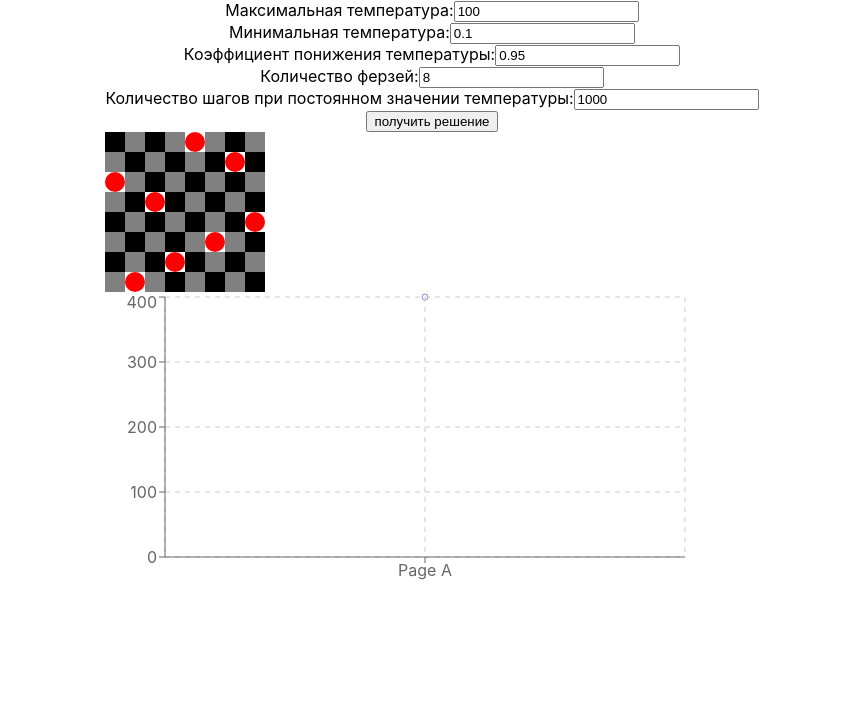
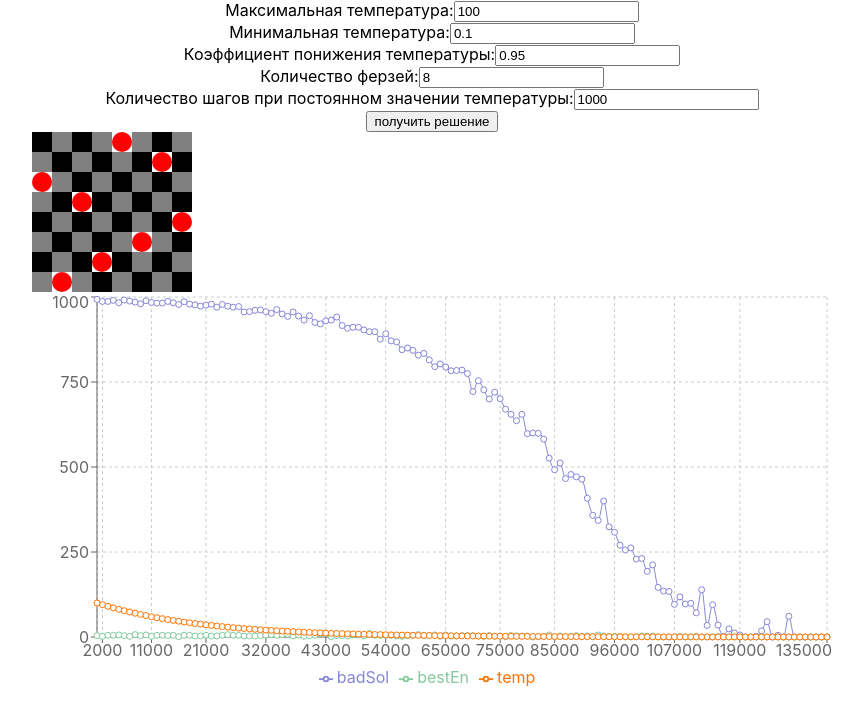
Before and after one commit to DaubiDaubi1247/ai2, a React (Create React App) app in the folder my-app/: page / in a window 1280 px wide. Both pictures are taken after a click on the button "получить решение". Shown: the top 726 px of the page, without its empty margins (208-1070 px from the left). Built offline with nearby package versions, Linux system fonts and the light colour scheme.

Commit message:
end dev charts

```diff
--- /dev/null
+++ b/my-app/src/common/queenSolver/QueenSolverStatisticConverter.ts
@@ -0,0 +1,23 @@
+import {QueenSolverStatistic} from "./queenSolverStatistic";
+
+export default class QueenSolverStatisticConverter  {
+    public static convertToChart(queenSOlverStatistic : QueenSolverStatistic | null) {
+
+        if (queenSOlverStatistic === null) {
+            return ;
+        }
+
+        const resDataForChart = [];
+
+        for (let i = 0; i < queenSOlverStatistic.iterations.length; i++) {
+            resDataForChart.push({
+                name : queenSOlverStatistic.iterations.at(i),
+                badSol : queenSOlverStatistic.countBadSolutionArr.at(i),
+                bestEn : queenSOlverStatistic.energyBestSolutionArr.at(i),
+                temp : queenSOlverStatistic.temperatureArr.at(i)
+            })
+        }
+
+        return resDataForChart;
+    }
+}
--- a/my-app/src/common/queenSolver/queenSolver.ts
+++ b/my-app/src/common/queenSolver/queenSolver.ts
@@ -16,12 +16,13 @@ export default class NQueensSolver {
         this.countStepsForStableTemperature = countStepsForStableTemperature;
     }
 
-    public solveNQueens(): number[] {
+    public solveNQueens(): QueenSolverStatistic {
 
         let solutionStatistic = new QueenSolverStatistic();
 
         this.queens = this.initialState();
         let currentEnergy = this.calculateEnergy(this.queens);
+        let iterations = 0;
 
         while (this.maxTemperature > this.minTemperature) {
 
@@ -43,13 +44,19 @@ export default class NQueensSolver {
                 }
 
             }
+
+            iterations += this.countStepsForStableTemperature;
+
             solutionStatistic.addCountBadSolution(countBadSolution);
             solutionStatistic.addEnergyBestSolution(bestEnergy);
             solutionStatistic.addTemperature(this.maxTemperature);
+            solutionStatistic.addIteration(iterations);
             this.maxTemperature *= this.coolingRate;
         }
 
-        return this.queens;
+        solutionStatistic.queens = this.queens;
+
+        return solutionStatistic;
     }
 
     private initialState(): number[] {
--- a/my-app/src/common/queenSolver/queenSolverStatistic.ts
+++ b/my-app/src/common/queenSolver/queenSolverStatistic.ts
@@ -1,31 +1,62 @@
 export class QueenSolverStatistic {
-    countBadSolutionArr : number[];
-    energyBestSolutionArr : number[];
-    temperatureArr : number[];
+    private _countBadSolutionArr : number[];
+    private _energyBestSolutionArr : number[];
+    private _temperatureArr : number[];
+    private _queens : number[];
+    private _iterations : number[];
+
+
+    get iterations(): number[] {
+        return this._iterations;
+    }
+
+    get countBadSolutionArr(): number[] {
+        return this._countBadSolutionArr;
+    }
+
+    get energyBestSolutionArr(): number[] {
+        return this._energyBestSolutionArr;
+    }
+
+    get temperatureArr(): number[] {
+        return this._temperatureArr;
+    }
+
+    get queens(): number[] {
+        return this._queens;
+    }
+
+    set queens(value: number[]) {
+        this._queens = value;
+    }
 
     constructor() {
-        this.countBadSolutionArr = []
-        this.energyBestSolutionArr = []
-        this.temperatureArr = []
+        this._countBadSolutionArr = []
+        this._energyBestSolutionArr = []
+        this._temperatureArr = []
+        this._queens = []
+        this._iterations = []
     }
-
-
     /**
      * addCountBadSolution
      */
     public addCountBadSolution(countBadSolution : number) : void {
-        this.countBadSolutionArr.push(countBadSolution);
+        this._countBadSolutionArr.push(countBadSolution);
+    }
+
+    public addIteration(iteration : number) : void {
+        this._iterations.push(iteration);
     }
 
     /**
      * energ
      */
     public addEnergyBestSolution(energyBestSolution : number) {
-        this.energyBestSolutionArr.push(energyBestSolution);
+        this._energyBestSolutionArr.push(energyBestSolution);
     }
 
     public addTemperature(temperature : number) {
-        this.temperatureArr.push(temperature);
+        this._temperatureArr.push(temperature);
     }
 
 }
--- a/my-app/src/components/main/Main.tsx
+++ b/my-app/src/components/main/Main.tsx
@@ -1,9 +1,8 @@
-import { FC, useEffect, useState } from "react";
-import ChessBoardHandler from "../../common/board/boardHandler";
+import { FC, useState } from "react";
 import style from "./style/board.module.css"
-import NQueensSolver from "../../common/queenSolver/queenSolver";
 import MainInputs from "./mainInputs/mainInputs";
 import MainChart from "./mainCharts/MainCharts";
+import {QueenSolverStatistic} from "../../common/queenSolver/queenSolverStatistic";
 
 interface MainProps {
 
@@ -13,15 +12,16 @@ const Main: FC<MainProps> = () => {
 
     const [board, setboard] = useState<React.ReactNode[]>([])
     const [chartIsVisible, setchartIsVisible] = useState(false)
+    const [queensSolverStatistic, setQueensSolverStatistic] = useState<QueenSolverStatistic | null>(null)
 
     return (
         <div>
-            <MainInputs setBoard={setboard} setChartIsVisible={setchartIsVisible} />
+            <MainInputs setBoard={setboard} setChartIsVisible={setchartIsVisible} setQueensSolverStatistic={setQueensSolverStatistic} />
             <div className={style.chessboard}>
                 {board}
             </div>
 
-            {chartIsVisible ? <MainChart/> : <></>}
+            {chartIsVisible ? <MainChart queensSolverStatistic={queensSolverStatistic}/> : <></>}
         </div>
     );
 }
--- a/my-app/src/components/main/mainCharts/MainCharts.tsx
+++ b/my-app/src/components/main/mainCharts/MainCharts.tsx
@@ -1,16 +1,28 @@
-import { LineChart, Line, CartesianGrid, XAxis, YAxis, Tooltip } from 'recharts';
-const data = [{name: 'Page A', uv: 400, pv: 2400, amt: 2400}];
+import {LineChart, Line, CartesianGrid, XAxis, YAxis, Tooltip, Legend} from 'recharts';
+import React from "react";
+import {QueenSolverStatistic} from "../../../common/queenSolver/queenSolverStatistic";
+import QueenSolverStatisticConverter from "../../../common/queenSolver/QueenSolverStatisticConverter";
 
-const renderLineChart : React.FC = () => {
+interface MainChartI {
+    queensSolverStatistic : QueenSolverStatistic | null
+}
 
-    return <LineChart width={600} height={300} data={data} margin={{ top: 5, right: 20, bottom: 5, left: 0 }}>
-   <Line type="monotone" dataKey="uv" stroke="#8884d8" />
-    <CartesianGrid stroke="#ccc" strokeDasharray="5 5" />
-    <XAxis dataKey="name" />
-    <YAxis />
-    <Tooltip />
-    </LineChart>
+
+const MainChart : React.FC<MainChartI> = ({queensSolverStatistic}) => {
+
+    return (
+        <LineChart width={800} height={400} data={QueenSolverStatisticConverter.convertToChart(queensSolverStatistic)}>
+            <CartesianGrid strokeDasharray="3 3" />
+            <XAxis dataKey="name" />
+            <YAxis />
+            <Tooltip />
+            <Legend />
+            <Line type="monotone" dataKey="badSol" stroke="#8884d8" />
+            <Line type="monotone" dataKey="bestEn" stroke="#82ca9d" />
+            <Line type="monotone" dataKey="temp" stroke="#ff7300" />
+        </LineChart>
+    );
 
 }
 
-export default renderLineChart
+export default MainChart
--- a/my-app/src/components/main/mainInputs/mainInputs.tsx
+++ b/my-app/src/components/main/mainInputs/mainInputs.tsx
@@ -1,13 +1,15 @@
 import React, { useState } from "react";
 import NQueensSolver from "../../../common/queenSolver/queenSolver";
 import ChessBoardHandler from "../../../common/board/boardHandler";
+import {QueenSolverStatistic} from "../../../common/queenSolver/queenSolverStatistic";
 
 interface MainInputsI {
     setBoard: (reactNodeArr: React.ReactNode[]) => void,
-    setChartIsVisible : (chartIsVisible : boolean) => void
+    setChartIsVisible : (chartIsVisible : boolean) => void,
+    setQueensSolverStatistic : (queenStatistic : QueenSolverStatistic) => void,
 }
 
-const MainInputs: React.FC<MainInputsI> = ({setBoard, setChartIsVisible}) => {
+const MainInputs: React.FC<MainInputsI> = ({setBoard, setChartIsVisible, setQueensSolverStatistic}) => {
     const [maxTemperature, setMaxTemperature] = useState<number>(100);
     const [minTemperature, setMinTemperature] = useState<number>(0.1);
     const [coolingRate, setCoolingRate] = useState<number>(0.95);
@@ -38,7 +40,10 @@ const MainInputs: React.FC<MainInputsI> = ({setBoard, setChartIsVisible}) => {
         setBoard([]);
         const queensHandler = new NQueensSolver(numQueens, maxTemperature, minTemperature, coolingRate, numSteps);
 
-        setBoard(ChessBoardHandler.getBoard(numQueens, queensHandler.solveNQueens()));
+        const queensSolverStatistic = queensHandler.solveNQueens();
+        setQueensSolverStatistic(queensSolverStatistic);
+
+        setBoard(ChessBoardHandler.getBoard(numQueens, queensSolverStatistic.queens));
         setChartIsVisible(true);
 
         document.documentElement.style.setProperty("--board-columns", numQueens.toString());
```
